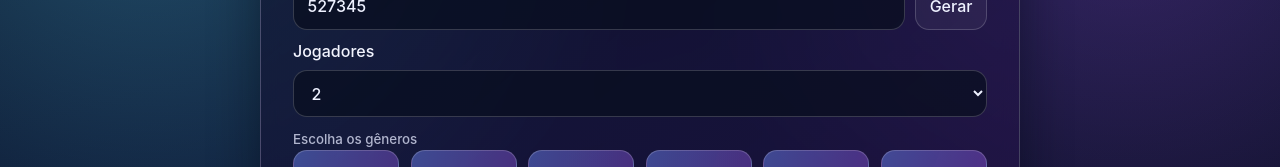
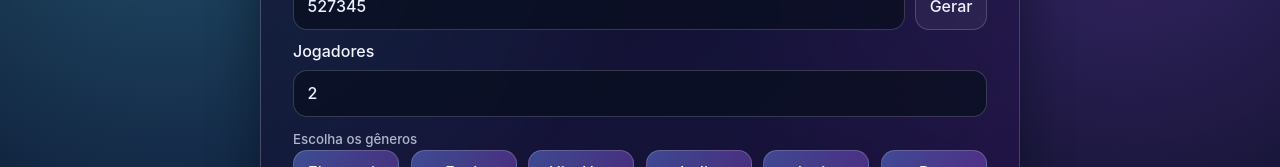
Before and after one commit to bagueragit/hitster-browser, a React (Vite) app: page / in a window 1280 px wide. Shown: the part 238-405 px from the top of the page. Built offline with nearby package versions, Linux system fonts and the light colour scheme.

Commit message:
fix: allow typing player count 2-8

```diff
--- a/src/components/SetupScreen.tsx
+++ b/src/components/SetupScreen.tsx
@@ -70,13 +70,19 @@ export function SetupScreen({ onStart }: SetupScreenProps) {
 
         <label>
           Jogadores
-          <select value={playerCount} onChange={(e) => setPlayerCount(Number(e.target.value))}>
-            {[2, 3, 4, 5, 6, 7, 8].map((n) => (
-              <option key={n} value={n}>
-                {n}
-              </option>
-            ))}
-          </select>
+          <input
+            type="number"
+            inputMode="numeric"
+            min={2}
+            max={8}
+            value={playerCount}
+            onChange={(e) => {
+              const raw = e.target.value.replace(/\D/g, '');
+              if (!raw) return setPlayerCount(2);
+              const n = Number(raw);
+              setPlayerCount(Math.max(2, Math.min(8, n)));
+            }}
+          />
         </label>
 
         <div>
```
